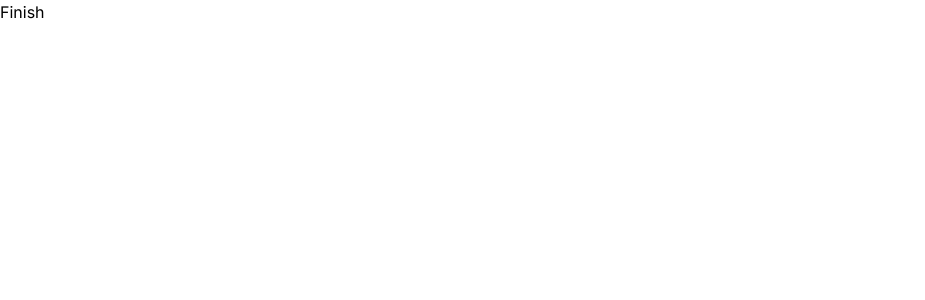
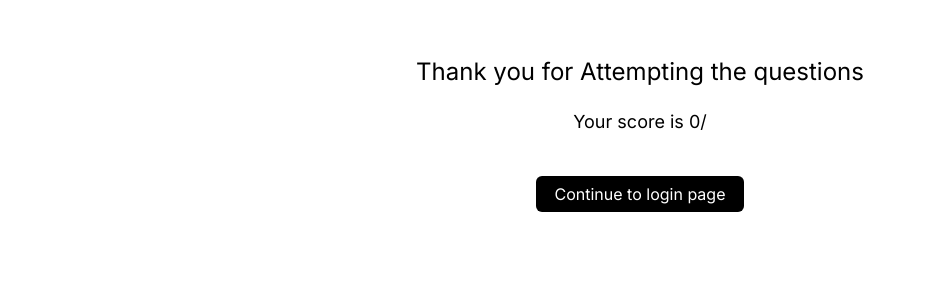
Before and after one commit to NashibJr/questions-system, a Next.js app: page /user-dashboard/finish in a window 1280 px wide. Shown: the top 300 px of the page, without its empty margins (0-925 px from the left). Built offline with nearby package versions, Linux system fonts and the light colour scheme.

Commit message:
Feat: Code refactoring

```diff
--- a/app/user-dashboard/finish/page.tsx
+++ b/app/user-dashboard/finish/page.tsx
@@ -1,7 +1,38 @@
+"use client";
+
+import Button from "@/components/Button";
+import { useRouter } from "next/navigation";
 import React from "react";
 
 const Finish = () => {
-  return <div>Finish</div>;
+  const router = useRouter();
+  const data = JSON.parse(sessionStorage.getItem("attemptedQns")!);
+  let correctQns: any[] = [];
+  for (let index = 0; index < data?.qns.length; index++) {
+    const element = data?.qns[index];
+    if (
+      element?.answer?.toLowerCase() === element?.givenAnswer?.toLowerCase()
+    ) {
+      correctQns.push(element);
+    }
+  }
+
+  return (
+    <div className="flex flex-col justify-center items-center pt-14 gap-5">
+      <h2 className="text-2xl">Thank you for Attempting the questions</h2>
+      <p className="text-lg">
+        Your score is {correctQns.length}/{data?.qns.length}
+      </p>
+      <Button
+        type="button"
+        label="Continue to login page"
+        className="bg-black text-white hover:opacity-75 rounded-md p-[6px] min-w-16 m-5 w-52"
+        onClick={() => {
+          router.replace("/");
+        }}
+      />
+    </div>
+  );
 };
 
 export default Finish;
--- a/app/user-dashboard/questions/page.tsx
+++ b/app/user-dashboard/questions/page.tsx
@@ -20,7 +20,13 @@ const Questions = () => {
   }, [user?.email, user?.enrolled]);
 
   React.useEffect(() => {
-    setMyQuestions(questions);
+    setMyQuestions(() =>
+      questions?.map((question) => {
+        const myQn = Object.assign(question, { givenAnswer: "" });
+
+        return myQn;
+      })
+    );
   }, [questions]);
 
   const handleChange = (event: React.ChangeEvent<HTMLInputElement>) =>
--- a/redux/slices/userSlice.ts
+++ b/redux/slices/userSlice.ts
@@ -23,7 +23,7 @@ const userSlice = createSlice({
       const user = state.users.find((user) => user.id === action.payload);
       user!.invited = true;
     },
-    logout: (state) => {
+    logout(state) {
       state.user = null;
     },
     enroll: (state) => {
```
